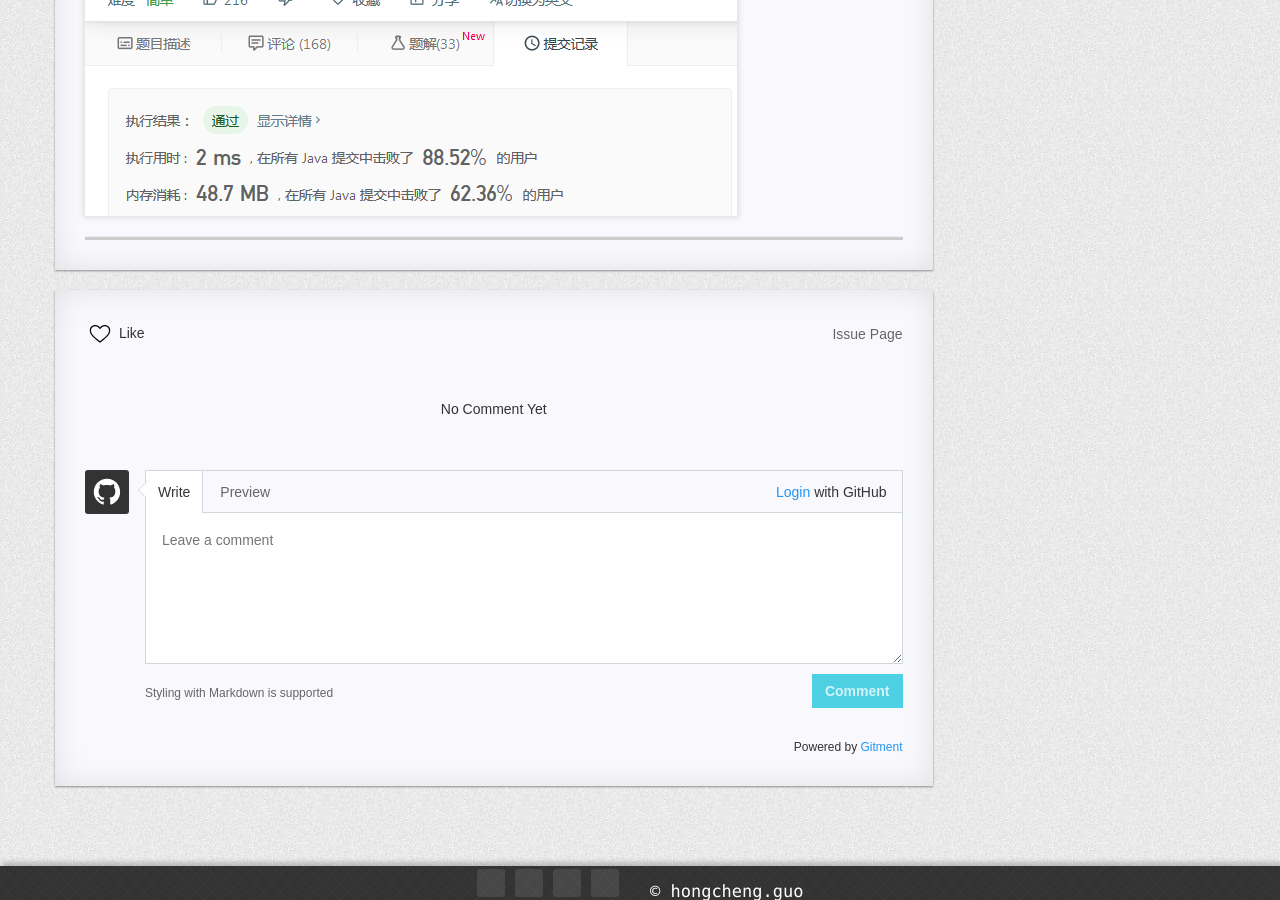
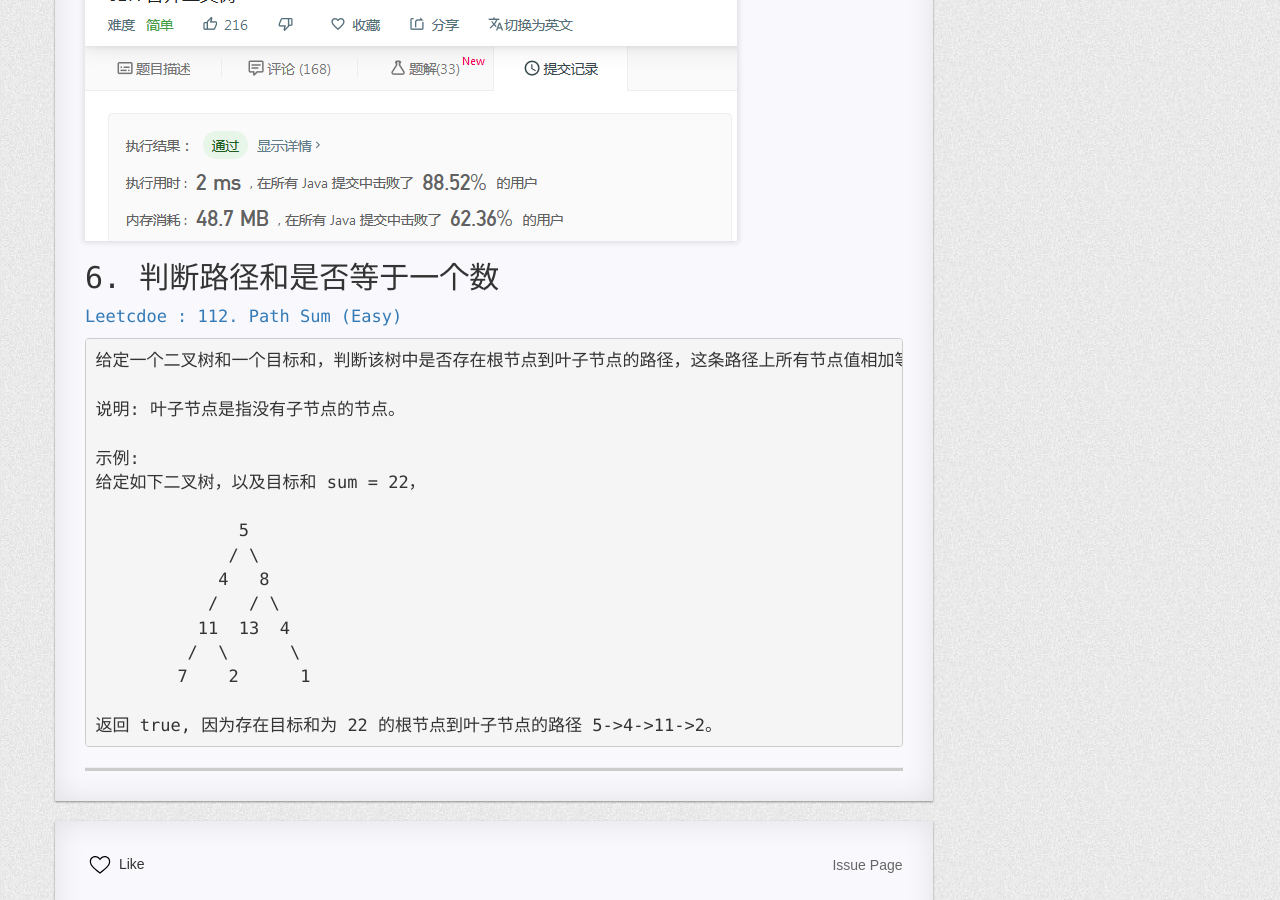
Before and after one commit to FrankdeBoers/blog, a Jekyll site: the page built from _posts/2019-08-19-LeetCode解题笔记：二叉树主题.md, in a window 1280 px wide and 900 px high, scrolled down 7439 px. Built offline with Jekyll 4.4.1, drawn with Linux system fonts in a browser that asks for light colours; nearby versions of some CDN libraries; a style sheet for code colours, icons or effects is not loaded.

Commit message:
Update 2019-08-19-LeetCode解题笔记：二叉树主题.md

````diff
--- a/_posts/2019-08-19-LeetCode解题笔记：二叉树主题.md
+++ b/_posts/2019-08-19-LeetCode解题笔记：二叉树主题.md
@@ -29,6 +29,7 @@ categories: Java
     * [3. 两节点的最长路径](#3-两节点的最长路径)
     * [4. 翻转树](#4-翻转树)
     * [5. 归并两棵树](#5-归并两棵树)
+    * [6. 判断路径和是否等于一个数](#6-判断路径和是否等于一个数)
 
 ## 1. 树的高度
 [104. Maximum Depth of Binary Tree (Easy)](https://leetcode.com/problems/maximum-depth-of-binary-tree/description/)
@@ -300,3 +301,28 @@ public TreeNode mergeTrees(TreeNode t1, TreeNode t2) {
 }
 ```
 ![合并二叉树](https://raw.githubusercontent.com/FrankdeBoers/blog/master/static/img/%E5%90%88%E5%B9%B6%E4%BA%8C%E5%8F%89%E6%A0%91.png)
+
+
+
+## 6. 判断路径和是否等于一个数
+
+[Leetcdoe : 112. Path Sum (Easy)](https://leetcode.com/problems/path-sum/description/)
+
+```text
+给定一个二叉树和一个目标和，判断该树中是否存在根节点到叶子节点的路径，这条路径上所有节点值相加等于目标和。
+
+说明: 叶子节点是指没有子节点的节点。
+
+示例:
+给定如下二叉树，以及目标和 sum = 22，
+
+              5
+             / \
+            4   8
+           /   / \
+          11  13  4
+         /  \      \
+        7    2      1
+
+返回 true, 因为存在目标和为 22 的根节点到叶子节点的路径 5->4->11->2。
+```
````
